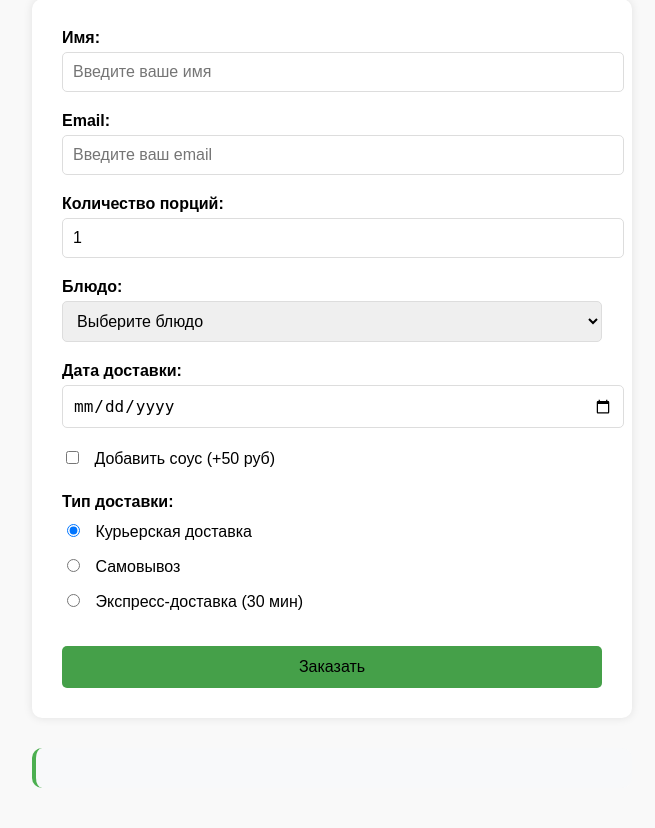
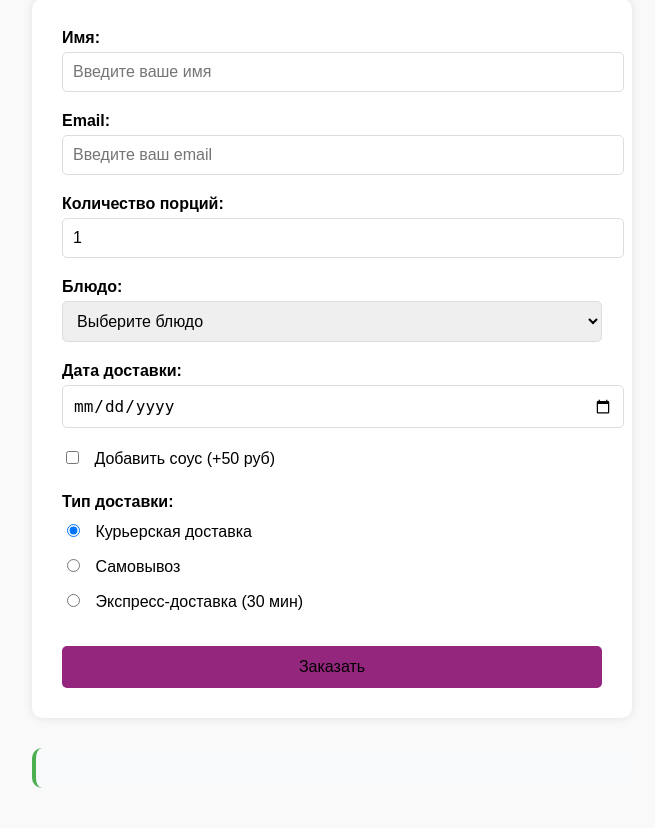
Before and after one commit to ValeriaBush/BFU_3_WEB_programming, a PHP site: page /form.html in a window 1280 px wide, with the pointer over the restyled element. Shown: the part 129-957 px from the top of the page, without its empty margins (308-963 px from the left). Run offline with PHP 8.4, Linux system fonts and the light colour scheme.

Commit message:
Add: change color of submit button

```diff
--- a/Lab_1/www/style.css
+++ b/Lab_1/www/style.css
@@ -66,7 +66,7 @@ button {
 }
 
 button:hover {
-    background-color: #45a049;
+    background-color: #94267e;
 }
 
 h1 {
```
